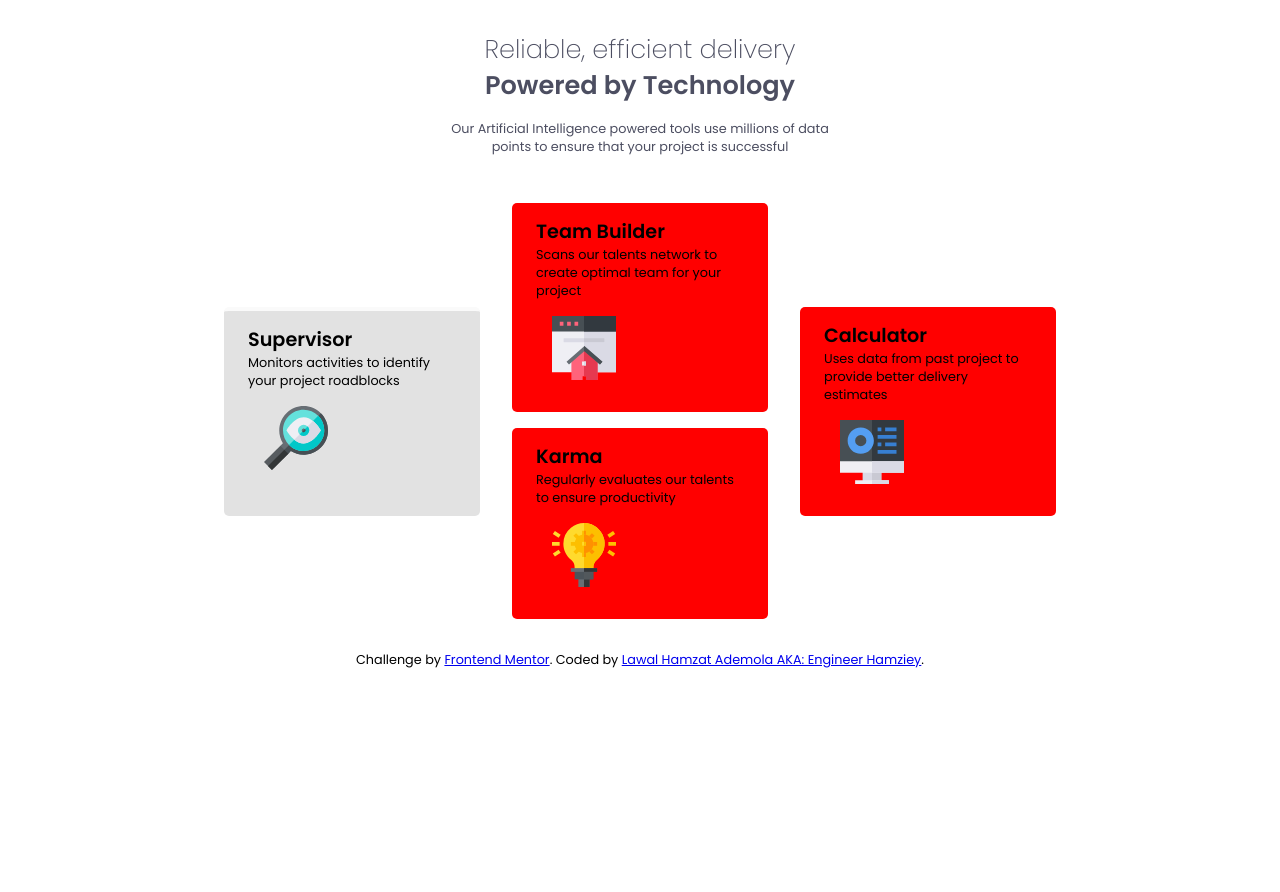
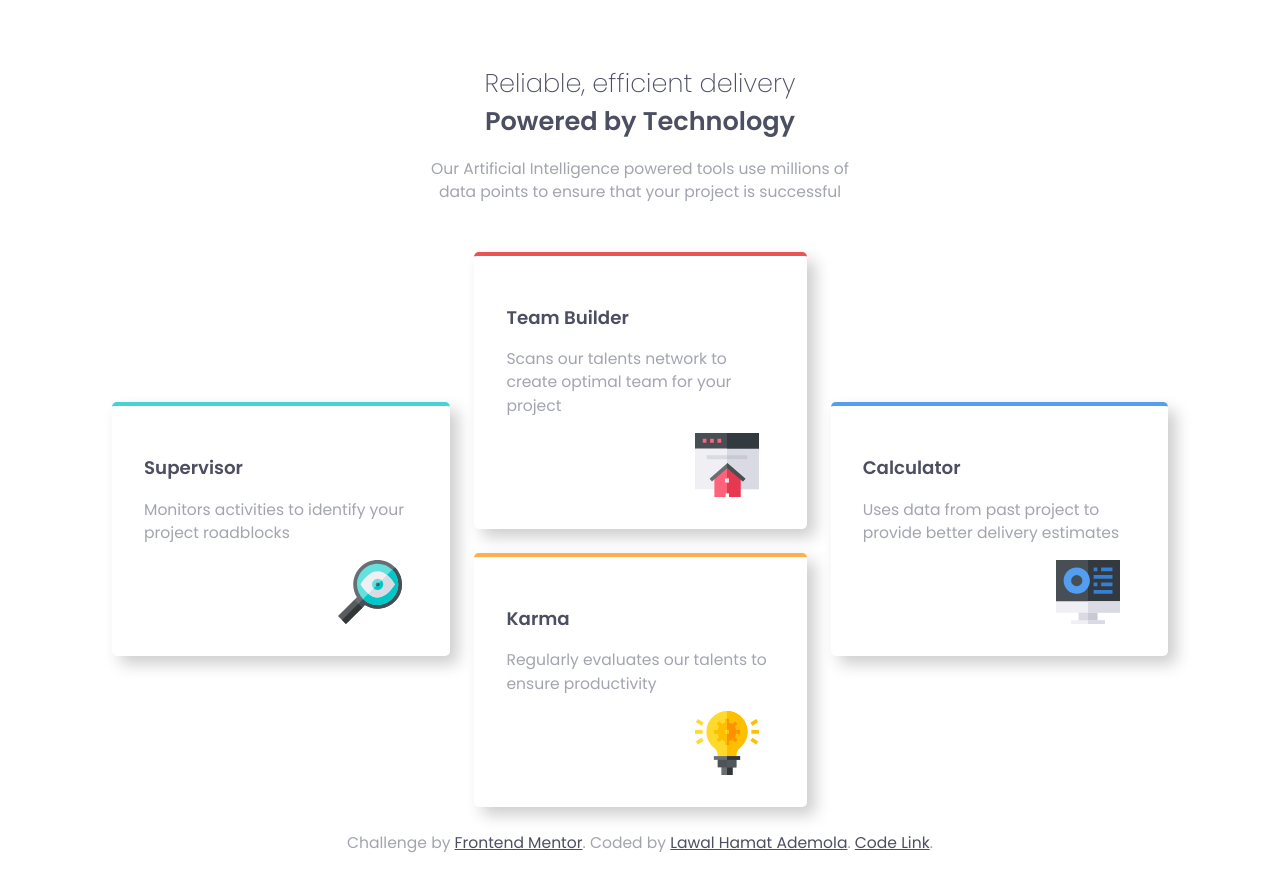
Before and after one commit to EngineerHamziey/Solution-to-four-card-feature-section-master, a plain HTML site: page index.html in a window 1280 px wide. Before the commit the page ends 800 px from the top, so only its background shows below. Drawn offline with Linux system fonts and the light colour scheme.

Commit message:
desktop-version Ready

```diff
--- a/index.html
+++ b/index.html
@@ -4,66 +4,62 @@
 <head>
   <meta charset="UTF-8">
   <meta name="viewport" content="width=device-width, initial-scale=1.0">
-  <!-- displays site properly based on user's device -->
-
   <link rel="icon" type="image/png" sizes="32x32" href="./images/favicon-32x32.png">
-
-  <title>Frontend Mentor | Four card feature section</title>
+  <title>Engineer Hamziey | Four card feature section| Frontend Mentor</title>
   <link rel="stylesheet" href="./style.css">
 
 </head>
 
 <body>
+  <header>
+    <h1>Reliable, efficient delivery</h1>
+    <h2>Powered by Technology</h2>
+    <p>
+      Our Artificial Intelligence powered tools use millions of data points to ensure that your project is
+      successful
+    </p>
+  </header>
   <main class="container">
-    <header>
-      <h1><span id="special">Reliable, efficient delivery</span>
-        Powered by Technology</h1>
-      <p>Our Artificial Intelligence powered tools use millions of data</p>
-      <p>points to ensure that your project is successful</p>
-    </header>
-    <section id="box-section">
-      <div class="side-box">
-        <div class="s-box-1 box">
-          <h2>Supervisor</h2>
-          <p>Monitors activities to identify your project roadblocks</p>
-          <div class="logo"><img src="./images/icon-supervisor.svg" alt=""></div>
-        </div>
-      </div>
-
-      <!-- center boxes starts here -->
-      <div id="center-boxes">
-        <div class="boxes box">
-          <h2>Team Builder</h2>
-          <p>Scans our talents network to create optimal team for your project</p>
-          <div class="logo"><img src="./images/icon-team-builder.svg" alt=""></div>
-        </div>
-        <div class="boxes box">
-          <h2>Karma</h2>
-          <p>Regularly evaluates our talents to ensure productivity</p>
-          <div class="logo"><img src="./images/icon-karma.svg" alt=""></div>
-        </div>
-      </div>
-      <!-- center boxes ends here -->
-
-      <div class="side-box">
-        <div class="s-box-2 box">
-          <h2>Calculator</h2>
-          <p>Uses data from past project to provide better delivery estimates</p>
-          <div class="logo"><img src="./images/icon-calculator.svg" alt=""></div>
-        </div>
-      </div>
-    </section>
+    <ul class="box-container">
+      <li class="boxes supervisor">
+        <h3 class="page-title">Supervisor</h3>
+        <p>Monitors activities to identify your project roadblocks</p>
+        <!--
+          so that screen readers will ignore, the alt should be left empty
+          since this is just a simple decorative image and aria-hidden should be set to true
+          Adding aria-hidden="true" to an element removes that element and
+          all of its children from the accessibility tree. This
+          can improve the experience for assistive technology(eg, screen readers)
+          users by...[MDN reference](https://developer.mozilla.org/en-US/docs/Web/Accessibility/ARIA/Attributes/aria-hidden)
+         -->
+        <img src="./images/icon-supervisor.svg" aria-hidden="true" alt="">
+      </li>
+      <li class="boxes team-builder">
+        <h3 class="page-title">Team Builder</h3>
+        <p>Scans our talents network to create optimal team for your project</p>
+        <img src="./images/icon-team-builder.svg" aria-hidden="true" alt="">
+      </li>
+      <li class="boxes karma">
+        <h3 class="page-title">Karma</h3>
+        <p>Regularly evaluates our talents to ensure productivity</p>
+        <img src="./images/icon-karma.svg" aria-hidden="true" alt="">
+      </li>
+      <li class="boxes calculator">
+        <h3 class="page-title">Calculator</h3>
+        <p>Uses data from past project to provide better delivery estimates</p>
+        <img src="./images/icon-calculator.svg" aria-hidden="true" alt="">
+      </li>
+    </ul>
   </main>
-
-
-
-
-
   <footer>
-    <p class="attribution">
-      Challenge by <a href="https://www.frontendmentor.io?ref=challenge" target="_blank">Frontend Mentor</a>.
-      Coded by <a href="#">Lawal Hamzat Ademola AKA: Engineer Hamziey</a>.
-    </p>
+    <div class="attribution">
+      <p>
+        Challenge by
+        <a href="https://www.frontendmentor.io?ref=challenge" target="_blank">Frontend Mentor</a>. Coded by <a
+          href="https://www.linkedin.com/in/hamzat-lawal-a88404239">Lawal Hamat Ademola</a>. <a href="#">Code
+          Link</a>.
+      </p>
+    </div>
   </footer>
 </body>
 
--- a/style.css
+++ b/style.css
@@ -1,10 +1,14 @@
-@import url('https://fonts.googleapis.com/css2?family=Lexend+Deca:wght@400;700&family=Poppins:wght@200;400;600&display=swap');
+/* Using Mobile First Approach */
 
+@import url('https://fonts.googleapis.com/css2?family=Poppins:wght@200;400;600&display=swap');
+
+/* css resets */
 * {
   margin: 0;
   padding: 0;
   box-sizing: border-box;
 }
+
 
 :root {
   --Red: hsl(0, 78%, 62%);
@@ -14,112 +18,143 @@
   --Very-Dark-Blue: hsl(234, 12%, 34%);
   --Grayish-Blue: hsl(229, 6%, 66%);
   --Very-Light-Gray: hsl(0, 0%, 98%);
+  --mobile-width: 25rem;
+  --desktop-width: 70rem;
+  --desktop-header-width: 30rem;
 }
 
 body {
-  font-size: 0.8rem;
-  font-family: Poppins, Arial, Helvetica, sans-serif;
-  line-height: 1.4;
+  min-height: 100vh;
   display: flex;
   flex-direction: column;
+  justify-content: center;
   align-items: center;
-}
-
-.container {
-  padding: 1rem;
-  max-width: 80vw;
-  display: flex;
-  flex-direction: column;
-  align-items: center;
-  max-height: 95vh;
+  font-family: poppins, Arial, Helvetica, sans-serif;
+  font-size: 0.9735rem;
+  line-height: 1.5;
+  padding: 2rem 0;
 }
 
 header {
+  display: flex;
+  flex-direction: column;
+  justify-content: center;
+  align-items: center;
   text-align: center;
-  color: var(--Very-Dark-Blue);
-  /* padding: 2rem 0rem; */
-  /* position: relative; */
+  margin: 2rem 0;
+  max-width: var(--mobile-width);
+  padding: 0 1rem;
 }
 
-header h1 {
-  padding: 1rem;
+h1 {
+  font-size: 1.6rem;
+  font-weight: 200;
+  color: var(--Very-Dark-Blue);
 }
 
-header h1 #special {
-  display: block;
-  font-weight: 100;
+h2 {
+  font-size: 1.6rem;
+  color: var(--Very-Dark-Blue);
 }
 
-#box-section {
-  display: flex;
-  margin-top: 2rem;
-  height: 100%;
+h3 {
+  margin: 1rem 0;
+  color: var(--Very-Dark-Blue);
 }
 
-.side-box {
-  /* height: 50%; */
-  margin: 1rem;
-  padding: 12% 0;
-  /* background-color: chocolate; */
-  position: relative;
-  flex: 1;
-  display: flex;
-  flex-direction: column;
-  align-items: center;
-  justify-content: center;
+header p {
+  margin: 1rem 0;
 }
 
-.box {
-  padding: 1rem 1.5rem;
-  background-color: red;
-  /* margin: 1rem; */
-  flex: 1;
-  width: 20vw;
-  border-radius: 5px;
+p {
+  color: var(--Grayish-Blue);
 }
 
-#center-boxes .box {
-  margin: 1rem;
+main {
+  padding: 0 1rem;
+  max-width: var(--mobile-width);
 }
 
-#center-boxes:first-child {
-  border-top: var(--Red);
+.box-container {
+  list-style: none;
 }
 
-.s-box-1,
-.s-box-2 {
-  height: 50% !important;
+.boxes {
+  margin: 2rem 0;
+  border-radius: 0.3rem;
+  padding: 2rem;
+  border-top: solid 0.29rem;
+  /* box-shadow: offset-x offset-y blur-radius color */
+  box-shadow: 0.5rem 0.5rem 1rem rgba(0, 0, 0, 0.2);
 }
 
-.s-box-1 {
-  /* border-top: var(--Very-Light-Gray) ; */
-  border-top: var(--Very-Light-Gray) 4px solid;
-  background: #e2e2e2;
+.supervisor {
+  border-color: var(--Cyan);
 }
 
-/* .s-box-2 {
-  position: absolute;
-  top: 0;
-  left: -50%;
-} */
-
-/* #box-section:first-child {
-  border-top: var(--red) solid 1rem;
-  background: #fff;
-} */
-
-.logo {
-  /* float: left; */
-  padding: 1rem;
+.team-builder {
+  border-color: var(--Red);
+}
+.karma {
+  border-color: var(--Orange);
+}
+.calculator {
+  border-color: var(--Blue);
 }
 
-.logo img {
-  display: block;
-  align-self: flex-end;
+.boxes p:first-child {
+  margin: 1rem 0;
 }
 
+img {
+  display: block;
+  margin: 1rem 1rem 0 auto;
+}
 
+footer {
+  text-align: center;
+  padding: 0.5rem;
+}
 
-footer p {
-  text-align: center;
+footer a {
+  color: var(--Very-Dark-Blue);
 }
+
+@media screen and (min-width: 769px) {
+  main {
+  max-width: var(--desktop-width);
+  padding: 0 2rem 1rem 2rem ;
+  }
+
+  header {
+    max-width: var(--desktop-header-width);
+  }
+
+  .box-container {
+    display: grid;
+    grid-template-areas:
+      "superv  team calc"
+      "superv  karma calc";
+    justify-content: center;
+    align-items: center;
+    grid-gap: 1.5rem;
+  }
+
+  .boxes {
+    margin: 0;
+  }
+
+  .supervisor {
+    grid-area: superv;
+  }
+  .team-builder {
+    grid-area: team;
+  }
+  .karma {
+    grid-area: karma;
+  }
+  .calculator {
+    grid-area: calc;
+  }
+
+}
```
